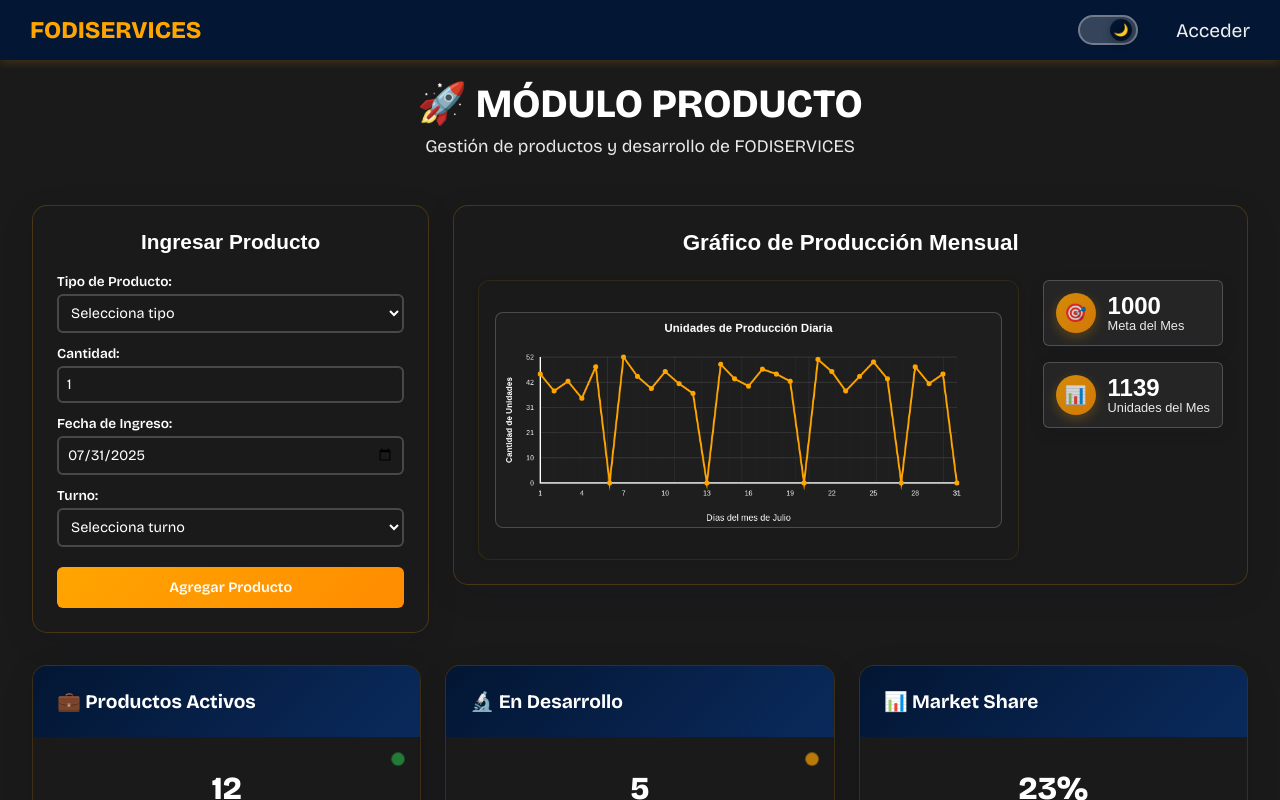
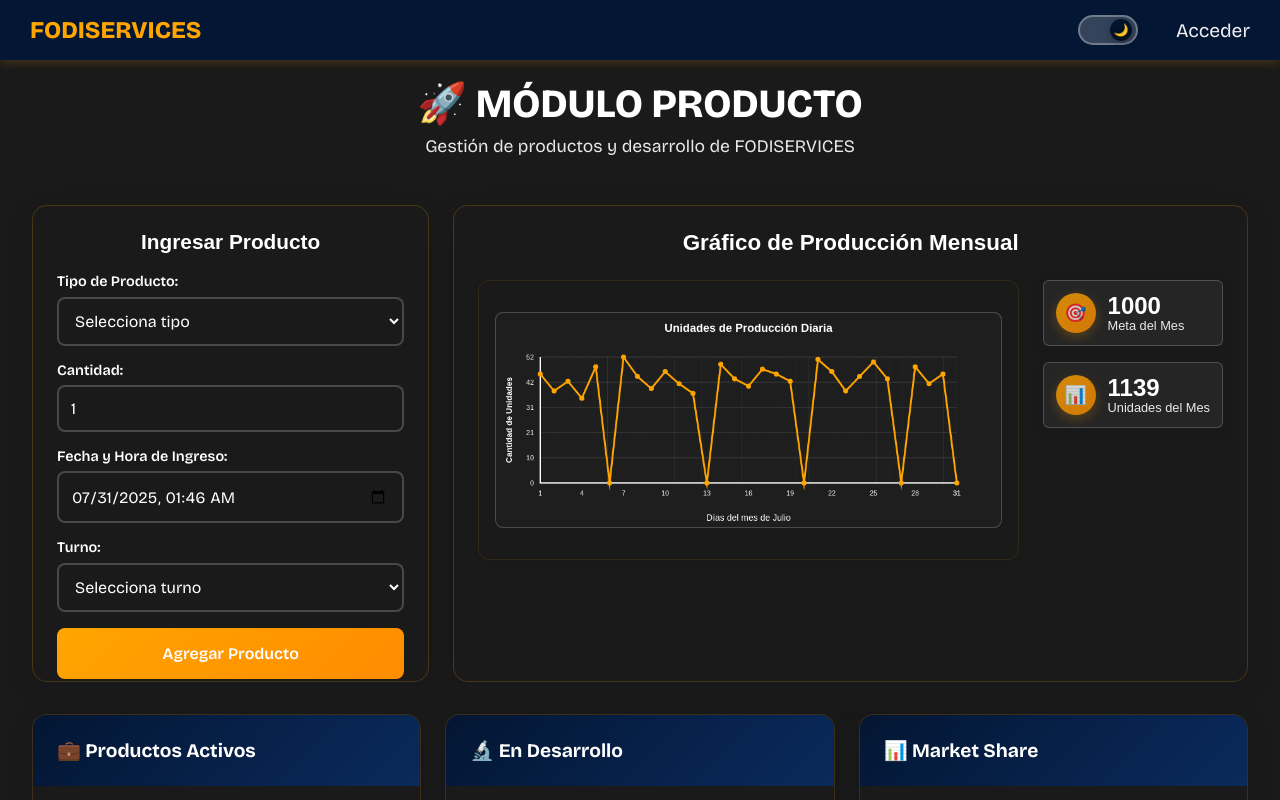
Before and after one commit to SebasTaclar/fodiservices, a Vue app: page /producto in a window 1280 px wide. Shown: the top 800 px of the page. Built offline with nearby package versions, Linux system fonts and the light colour scheme.

Commit message:
fix on product module

```diff
--- a/src/App.vue
+++ b/src/App.vue
@@ -3,9 +3,9 @@
     <nav class="navbar">
       <RouterLink class="link-navbar home" to="/">FODISERVICES</RouterLink>
 
-      <!-- Admin: Financiero, Operativo, Producto -->
+      <!-- Admin: Financiero, Supervisor, Producto -->
       <RouterLink v-if="canAccessFinancieroRef" class="link-navbar" to="/financiero">Financiero</RouterLink>
-      <RouterLink v-if="canAccessOperativoRef" class="link-navbar" to="/operativo">Operativo</RouterLink>
+      <RouterLink v-if="canAccessOperativoRef" class="link-navbar" to="/supervisor">Supervisor</RouterLink>
       <RouterLink v-if="canAccessProductoRef" class="link-navbar" to="/producto">Producto</RouterLink>
 
       <!-- Recursos Humanos: Todos los roles -->
--- a/src/router/index.ts
+++ b/src/router/index.ts
@@ -20,9 +20,9 @@
       component: () => import('../views/Financiero.vue'),
     },
     {
-      path: '/operativo',
-      name: 'operativo',
-      component: () => import('../views/Operativo.vue'),
+      path: '/supervisor',
+      name: 'supervisor',
+      component: () => import('../views/Supervisor.vue'),
     },
     {
       path: '/producto',
--- a/src/views/Producto.vue
+++ b/src/views/Producto.vue
@@ -12,13 +12,14 @@
         <div class="entry-form-card">
           <h3>Ingresar Producto</h3>
           <form @submit.prevent="addProduct" class="product-form">
+            <div class="form-fields">
               <div class="form-group">
                 <label for="productType">Tipo de Producto:</label>
                 <select v-model="newProduct.type" id="productType" required>
                   <option value="">Selecciona tipo</option>
                   <option value="toma">Toma doble</option>
-                <option value="doble">Doble</option>
-                <option value="fulcro_fijo">Fulcro y Fijo</option>
+                  <option value="doble">Fulcro</option>
+                  <option value="fulcro_fijo">Fijo</option>
                 </select>
               </div>
 
@@ -28,8 +29,9 @@
               </div>
 
               <div class="form-group">
-              <label for="entryDate">Fecha de Ingreso:</label>
-              <input type="date" v-model="newProduct.entryDate" id="entryDate" :max="maxDate" required />
+                <label for="entryDate">Fecha y Hora de Ingreso:</label>
+                <input type="datetime-local" v-model="newProduct.entryDateTime" id="entryDate" :max="maxDateTime"
+                  required />
               </div>
 
               <div class="form-group">
@@ -39,6 +41,7 @@
                   <option value="am">AM (Mañana)</option>
                   <option value="pm">PM (Tarde)</option>
                 </select>
+              </div>
             </div>
 
             <button type="submit" class="submit-btn">Agregar Producto</button>
@@ -274,7 +277,7 @@
 const newProduct = reactive({
   type: '',
   quantity: 1,
-  entryDate: new Date().toISOString().split('T')[0], // Fecha de hoy por defecto
+  entryDateTime: new Date().toISOString().slice(0, 16), // Fecha y hora actual por defecto
   shift: ''
 })
 
@@ -283,7 +286,7 @@
   id: number
   type: string
   quantity: number
-  entryDate: string
+  entryDateTime: string
   shift: string
   day: number
 }>>([])
@@ -291,36 +294,36 @@
 // Mock data para demo - Días laborales de Julio 2025 (Lunes a Sábado)
 const mockData = [
   // Semana 1
-  { id: 1, type: 'toma', quantity: 45, entryDate: '2025-07-01', shift: 'am', day: 1 }, // Martes
-  { id: 2, type: 'doble', quantity: 38, entryDate: '2025-07-02', shift: 'pm', day: 2 }, // Miércoles
-  { id: 3, type: 'fulcro_fijo', quantity: 42, entryDate: '2025-07-03', shift: 'am', day: 3 }, // Jueves
-  { id: 4, type: 'toma', quantity: 35, entryDate: '2025-07-04', shift: 'pm', day: 4 }, // Viernes
-  { id: 5, type: 'doble', quantity: 48, entryDate: '2025-07-05', shift: 'am', day: 5 }, // Sábado
+  { id: 1, type: 'toma', quantity: 45, entryDateTime: '2025-07-01T09:30', shift: 'am', day: 1 }, // Martes
+  { id: 2, type: 'doble', quantity: 38, entryDateTime: '2025-07-02T14:15', shift: 'pm', day: 2 }, // Miércoles
+  { id: 3, type: 'fulcro_fijo', quantity: 42, entryDateTime: '2025-07-03T08:45', shift: 'am', day: 3 }, // Jueves
+  { id: 4, type: 'toma', quantity: 35, entryDateTime: '2025-07-04T15:20', shift: 'pm', day: 4 }, // Viernes
+  { id: 5, type: 'doble', quantity: 48, entryDateTime: '2025-07-05T10:00', shift: 'am', day: 5 }, // Sábado
   // Semana 2
-  { id: 6, type: 'fulcro_fijo', quantity: 52, entryDate: '2025-07-07', shift: 'am', day: 7 }, // Lunes
-  { id: 7, type: 'toma', quantity: 44, entryDate: '2025-07-08', shift: 'pm', day: 8 }, // Martes
-  { id: 8, type: 'doble', quantity: 39, entryDate: '2025-07-09', shift: 'am', day: 9 }, // Miércoles
-  { id: 9, type: 'fulcro_fijo', quantity: 46, entryDate: '2025-07-10', shift: 'pm', day: 10 }, // Jueves
-  { id: 10, type: 'toma', quantity: 41, entryDate: '2025-07-11', shift: 'am', day: 11 }, // Viernes
-  { id: 11, type: 'doble', quantity: 37, entryDate: '2025-07-12', shift: 'pm', day: 12 }, // Sábado
+  { id: 6, type: 'fulcro_fijo', quantity: 52, entryDateTime: '2025-07-07T09:15', shift: 'am', day: 7 }, // Lunes
+  { id: 7, type: 'toma', quantity: 44, entryDateTime: '2025-07-08T13:30', shift: 'pm', day: 8 }, // Martes
+  { id: 8, type: 'doble', quantity: 39, entryDateTime: '2025-07-09T08:20', shift: 'am', day: 9 }, // Miércoles
+  { id: 9, type: 'fulcro_fijo', quantity: 46, entryDateTime: '2025-07-10T16:45', shift: 'pm', day: 10 }, // Jueves
+  { id: 10, type: 'toma', quantity: 41, entryDateTime: '2025-07-11T11:10', shift: 'am', day: 11 }, // Viernes
+  { id: 11, type: 'doble', quantity: 37, entryDateTime: '2025-07-12T14:30', shift: 'pm', day: 12 }, // Sábado
   // Semana 3
-  { id: 12, type: 'fulcro_fijo', quantity: 49, entryDate: '2025-07-14', shift: 'am', day: 14 }, // Lunes
-  { id: 13, type: 'toma', quantity: 43, entryDate: '2025-07-15', shift: 'pm', day: 15 }, // Martes
-  { id: 14, type: 'doble', quantity: 40, entryDate: '2025-07-16', shift: 'am', day: 16 }, // Miércoles
-  { id: 15, type: 'fulcro_fijo', quantity: 47, entryDate: '2025-07-17', shift: 'pm', day: 17 }, // Jueves
-  { id: 16, type: 'toma', quantity: 45, entryDate: '2025-07-18', shift: 'am', day: 18 }, // Viernes
-  { id: 17, type: 'doble', quantity: 42, entryDate: '2025-07-19', shift: 'pm', day: 19 }, // Sábado
+  { id: 12, type: 'fulcro_fijo', quantity: 49, entryDateTime: '2025-07-14T09:45', shift: 'am', day: 14 }, // Lunes
+  { id: 13, type: 'toma', quantity: 43, entryDateTime: '2025-07-15T15:15', shift: 'pm', day: 15 }, // Martes
+  { id: 14, type: 'doble', quantity: 40, entryDateTime: '2025-07-16T08:30', shift: 'am', day: 16 }, // Miércoles
+  { id: 15, type: 'fulcro_fijo', quantity: 47, entryDateTime: '2025-07-17T13:45', shift: 'pm', day: 17 }, // Jueves
+  { id: 16, type: 'toma', quantity: 45, entryDateTime: '2025-07-18T10:20', shift: 'am', day: 18 }, // Viernes
+  { id: 17, type: 'doble', quantity: 42, entryDateTime: '2025-07-19T14:50', shift: 'pm', day: 19 }, // Sábado
   // Semana 4
-  { id: 18, type: 'fulcro_fijo', quantity: 51, entryDate: '2025-07-21', shift: 'am', day: 21 }, // Lunes
-  { id: 19, type: 'toma', quantity: 46, entryDate: '2025-07-22', shift: 'pm', day: 22 }, // Martes
-  { id: 20, type: 'doble', quantity: 38, entryDate: '2025-07-23', shift: 'am', day: 23 }, // Miércoles
-  { id: 21, type: 'fulcro_fijo', quantity: 44, entryDate: '2025-07-24', shift: 'pm', day: 24 }, // Jueves
-  { id: 22, type: 'toma', quantity: 50, entryDate: '2025-07-25', shift: 'am', day: 25 }, // Viernes
-  { id: 23, type: 'doble', quantity: 43, entryDate: '2025-07-26', shift: 'pm', day: 26 }, // Sábado
+  { id: 18, type: 'fulcro_fijo', quantity: 51, entryDateTime: '2025-07-21T09:30', shift: 'am', day: 21 }, // Lunes
+  { id: 19, type: 'toma', quantity: 46, entryDateTime: '2025-07-22T15:40', shift: 'pm', day: 22 }, // Martes
+  { id: 20, type: 'doble', quantity: 38, entryDateTime: '2025-07-23T08:15', shift: 'am', day: 23 }, // Miércoles
+  { id: 21, type: 'fulcro_fijo', quantity: 44, entryDateTime: '2025-07-24T13:25', shift: 'pm', day: 24 }, // Jueves
+  { id: 22, type: 'toma', quantity: 50, entryDateTime: '2025-07-25T11:35', shift: 'am', day: 25 }, // Viernes
+  { id: 23, type: 'doble', quantity: 43, entryDateTime: '2025-07-26T14:15', shift: 'pm', day: 26 }, // Sábado
   // Semana 5
-  { id: 24, type: 'fulcro_fijo', quantity: 48, entryDate: '2025-07-28', shift: 'am', day: 28 }, // Lunes
-  { id: 25, type: 'toma', quantity: 41, entryDate: '2025-07-29', shift: 'pm', day: 29 }, // Martes
-  { id: 26, type: 'doble', quantity: 45, entryDate: '2025-07-30', shift: 'am', day: 30 }, // Miércoles
+  { id: 24, type: 'fulcro_fijo', quantity: 48, entryDateTime: '2025-07-28T09:00', shift: 'am', day: 28 }, // Lunes
+  { id: 25, type: 'toma', quantity: 41, entryDateTime: '2025-07-29T15:30', shift: 'pm', day: 29 }, // Martes
+  { id: 26, type: 'doble', quantity: 45, entryDateTime: '2025-07-30T10:45', shift: 'am', day: 30 }, // Miércoles
 ]
 
 // Chart reference
@@ -341,9 +344,9 @@
 const hoveredPoint = ref(-1)
 
 // Current date for max date validation
-const maxDate = computed(() => {
+const maxDateTime = computed(() => {
   const today = new Date()
-  return today.toISOString().split('T')[0]
+  return today.toISOString().slice(0, 16) // YYYY-MM-DDTHH:MM format
 })
 
 // Monthly goal
@@ -356,7 +359,7 @@
 
   return productEntries.value
     .filter(entry => {
-      const entryDate = new Date(entry.entryDate)
+      const entryDate = new Date(entry.entryDateTime)
       return entryDate.getMonth() === currentMonth && entryDate.getFullYear() === currentYear
     })
     .reduce((total, entry) => total + entry.quantity, 0)
@@ -373,7 +376,7 @@
 
   productEntries.value
     .filter(entry => {
-      const entryDate = new Date(entry.entryDate)
+      const entryDate = new Date(entry.entryDateTime)
       return entryDate.getMonth() === currentMonth && entryDate.getFullYear() === currentYear
     })
     .forEach(entry => {
@@ -388,30 +391,30 @@
 
 // Add new product
 const addProduct = () => {
-  if (!newProduct.type || !newProduct.quantity || !newProduct.entryDate || !newProduct.shift) {
+  if (!newProduct.type || !newProduct.quantity || !newProduct.entryDateTime || !newProduct.shift) {
     alert('Por favor completa todos los campos')
     return
   }
 
-  const entryDate = new Date(newProduct.entryDate)
+  const entryDate = new Date(newProduct.entryDateTime)
   const day = entryDate.getDate()
 
   const entry = {
     id: Date.now(),
     type: newProduct.type,
     quantity: newProduct.quantity,
-    entryDate: newProduct.entryDate,
+    entryDateTime: newProduct.entryDateTime,
     shift: newProduct.shift,
     day: day
   }
 
   productEntries.value.push(entry)
 
-  // Reset form pero mantener la fecha
-  const currentDate = newProduct.entryDate
+  // Reset form pero mantener la fecha y hora
+  const currentDateTime = newProduct.entryDateTime
   newProduct.type = ''
   newProduct.quantity = 1
-  newProduct.entryDate = currentDate
+  newProduct.entryDateTime = currentDateTime
   newProduct.shift = ''
 
   // Redraw chart
@@ -652,7 +655,7 @@
 
 // Initialize date to today
 onMounted(() => {
-  newProduct.entryDate = maxDate.value
+  newProduct.entryDateTime = maxDateTime.value
   // Cargar datos mock para demo
   productEntries.value = [...mockData]
   nextTick(() => {
@@ -734,6 +737,10 @@
   box-shadow: 0 8px 32px rgba(3, 22, 51, 0.1);
   border: 1px solid rgba(255, 165, 0, 0.2);
   min-width: 300px;
+  height: 477px;
+  /* Altura fija igual al gráfico */
+  display: flex;
+  flex-direction: column;
   transition: background-color 0.3s ease, color 0.3s ease;
 }
 
@@ -749,7 +756,19 @@
 .product-form {
   display: flex;
   flex-direction: column;
-  gap: 0.75rem;
+  gap: 1rem;
+  /* Aumentado de 0.75rem */
+  flex: 1;
+  /* Para que ocupe el espacio disponible */
+  justify-content: space-between;
+  /* Distribuir el espacio */
+}
+
+/* Contenedor para los campos del formulario */
+.form-fields {
+  display: flex;
+  flex-direction: column;
+  gap: 1rem;
 }
 
 .form-group {
@@ -760,19 +779,26 @@
 .form-group label {
   color: var(--text-color, #031633);
   font-weight: 600;
-  margin-bottom: 0.25rem;
-  font-size: 0.85rem;
+  margin-bottom: 0.4rem;
+  /* Aumentado de 0.25rem */
+  font-size: 0.9rem;
+  /* Aumentado de 0.85rem */
 }
 
 .form-group select,
 .form-group input {
-  padding: 0.5rem;
+  padding: 0.75rem;
+  /* Aumentado de 0.5rem */
   border: 2px solid var(--border-color, #e0e6ed);
-  border-radius: 6px;
-  font-size: 0.9rem;
+  border-radius: 8px;
+  /* Aumentado de 6px */
+  font-size: 1rem;
+  /* Aumentado de 0.9rem */
   transition: border-color 0.3s ease;
   background-color: var(--bg-color, white);
   color: var(--text-color, #031633);
+  min-height: 44px;
+  /* Altura mínima para mejor usabilidad */
 }
 
 .form-group select:focus,
@@ -782,17 +808,56 @@
   box-shadow: 0 0 0 3px rgba(255, 165, 0, 0.1);
 }
 
+/* Estilos específicos para datetime-local en dark theme */
+.form-group input[type="datetime-local"] {
+  position: relative;
+  color-scheme: dark light;
+  /* Permitir que el navegador adapte el color */
+}
+
+/* Para navegadores WebKit (Chrome, Safari, Edge) */
+.form-group input[type="datetime-local"]::-webkit-calendar-picker-indicator {
+  filter: var(--datetime-icon-filter, invert(0));
+  cursor: pointer;
+  padding: 4px;
+  border-radius: 4px;
+  transition: all 0.2s ease;
+}
+
+.form-group input[type="datetime-local"]::-webkit-calendar-picker-indicator:hover {
+  background-color: rgba(255, 165, 0, 0.1);
+}
+
+/* Variables CSS para el filtro del icono */
+:root {
+  --datetime-icon-filter: invert(0);
+  /* Light theme - icono normal */
+}
+
+[data-theme="dark"] {
+  --datetime-icon-filter: invert(1);
+  /* Dark theme - icono blanco */
+}
+
 .submit-btn {
   background: linear-gradient(135deg, #FFA500 0%, #FF8C00 100%);
   color: white;
   border: none;
-  padding: 0.75rem 1.5rem;
-  border-radius: 6px;
-  font-size: 0.9rem;
+  padding: 1rem 1.5rem;
+  /* Aumentado de 0.75rem */
+  border-radius: 8px;
+  /* Aumentado de 6px */
+  font-size: 1rem;
+  /* Aumentado de 0.9rem */
   font-weight: 600;
   cursor: pointer;
   transition: all 0.3s ease;
-  margin-top: 0.5rem;
+  margin-top: 0;
+  /* Eliminar margen superior ya que está en la parte inferior */
+  min-height: 48px;
+  /* Altura mínima consistente */
+  align-self: stretch;
+  /* Ocupar todo el ancho disponible */
 }
 
 .submit-btn:hover {
@@ -857,6 +922,8 @@
   box-shadow: 0 8px 32px rgba(3, 22, 51, 0.1);
   border: 1px solid rgba(255, 165, 0, 0.2);
   min-width: 400px;
+  height: 477px;
+  /* Altura fija específica */
   transition: background-color 0.3s ease, color 0.3s ease;
 }
 
@@ -1484,7 +1551,7 @@
 
 /* Theme-specific variables */
 :root {
-  --tooltip-bg: rgba(0, 0, 0, 0.9);
+  --tooltip-bg: rgba(0, 0, 0, 0.98);
   --tooltip-text: #ffffff;
   --tooltip-border: rgba(255, 255, 255, 0.2);
   --chart-bg: rgba(255, 255, 255, 0.02);
@@ -1494,7 +1561,7 @@
 }
 
 [data-theme="light"] {
-  --tooltip-bg: rgba(50, 50, 50, 0.95);
+  --tooltip-bg: rgba(30, 30, 30, 0.98);
   --tooltip-text: #ffffff;
   --tooltip-border: rgba(255, 255, 255, 0.1);
   --chart-bg: rgba(0, 0, 0, 0.02);
@@ -1504,7 +1571,7 @@
 }
 
 [data-theme="dark"] {
-  --tooltip-bg: rgba(40, 40, 40, 0.95);
+  --tooltip-bg: rgba(20, 20, 20, 0.98);
   --tooltip-text: #ffffff;
   --tooltip-border: rgba(255, 255, 255, 0.15);
   --chart-bg: rgba(255, 255, 255, 0.02);
```
Also changed, not shown: src/views/Supervisor.vue (renamed from src/views/Operativo.vue). Lines whose indentation alone changed are shown as unchanged.
